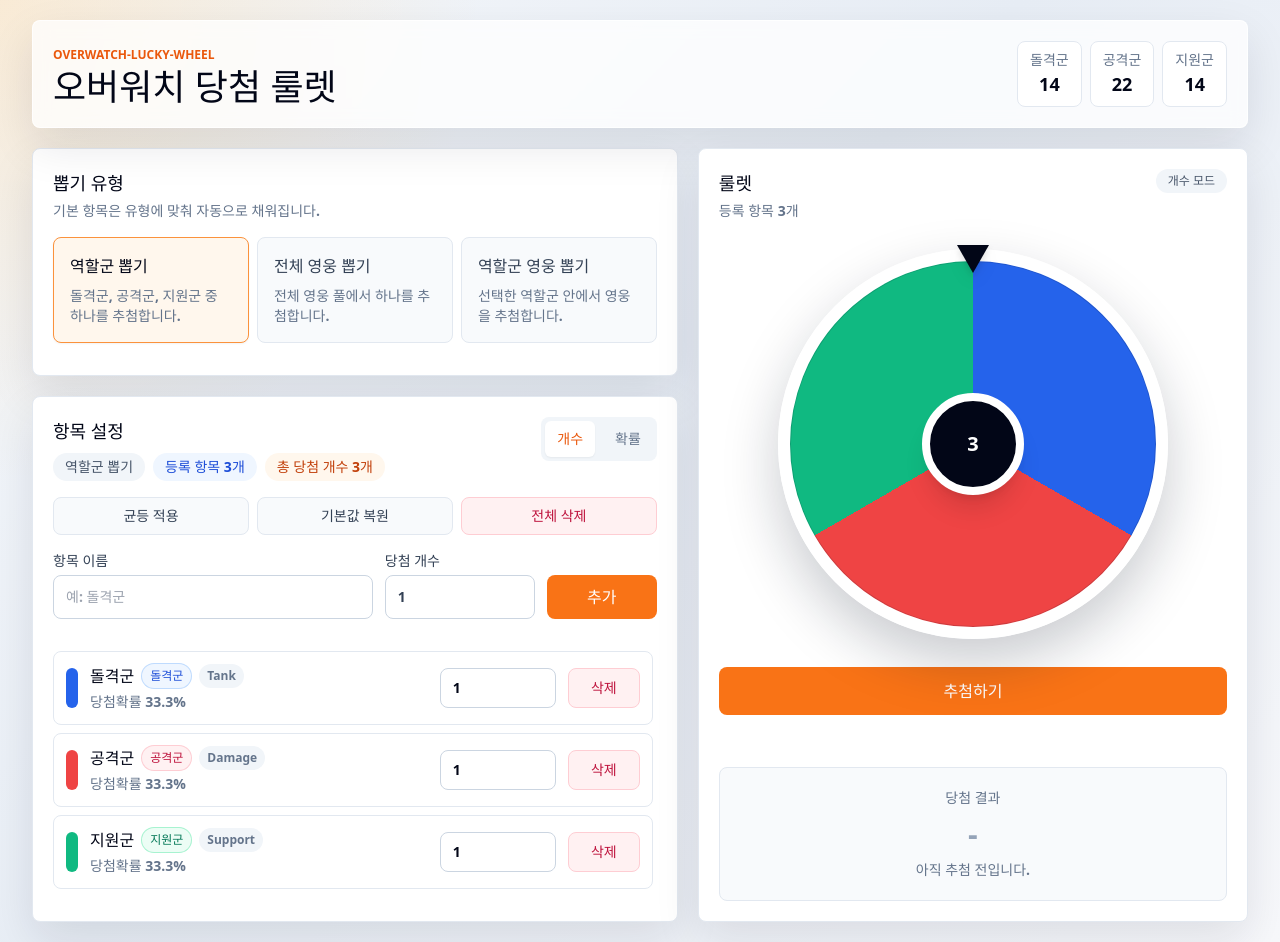
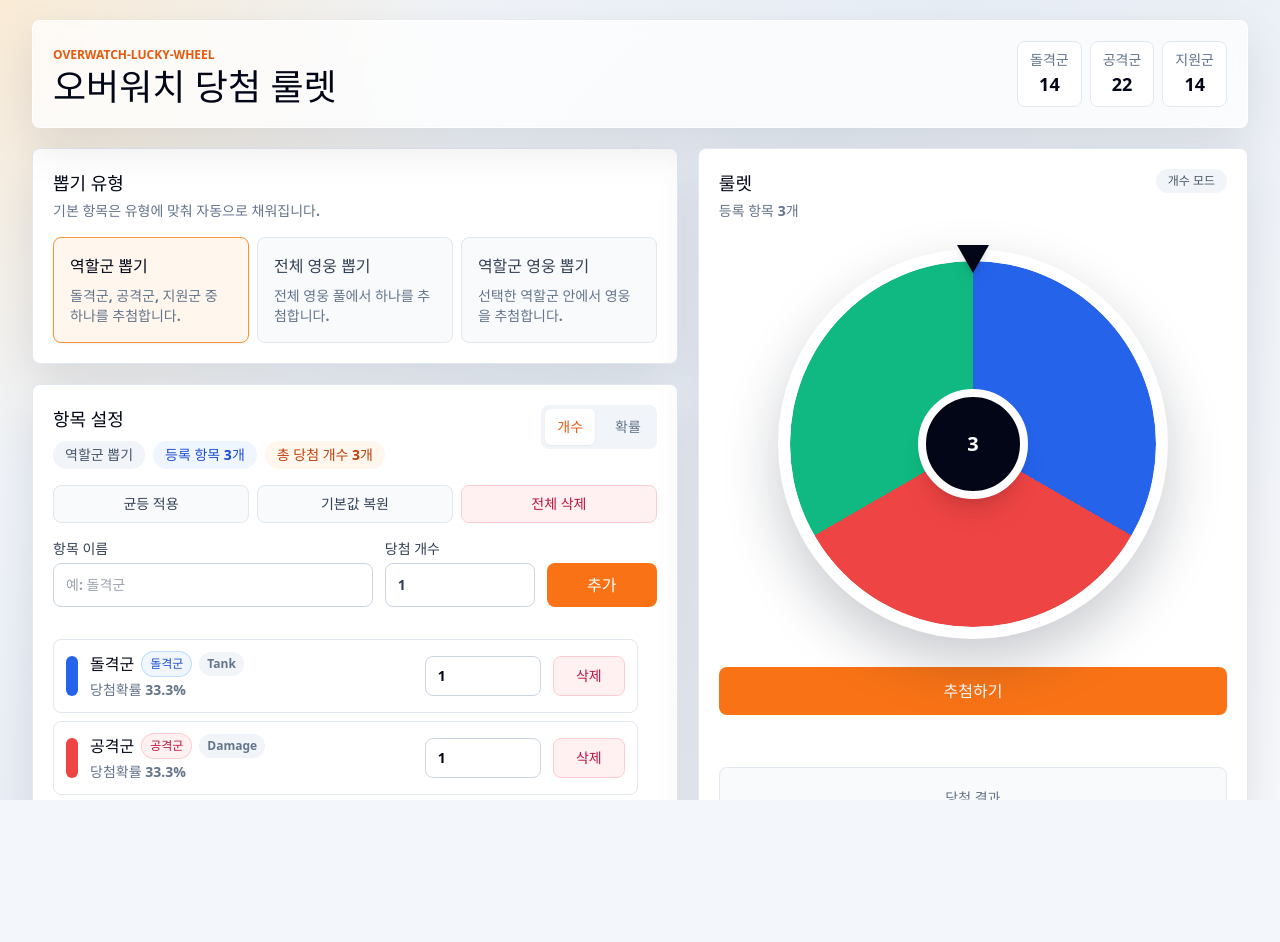
Before and after one commit to David-J-Hwang/overwatch-lucky-wheel, a React (Vite) app: page / in a window 1280 px wide. After the commit the page ends 800 px from the top, so only its background shows below. Built offline with nearby package versions, Linux system fonts and the light colour scheme.

Commit message:
Make project page place in one page's up-down width for fixed layout

```diff
--- a/src/App.jsx
+++ b/src/App.jsx
@@ -376,8 +376,8 @@
   }
 
   return (
-    <main className="min-h-screen px-4 py-5 text-slate-950 sm:px-6 lg:px-8">
-      <div className="mx-auto grid w-full max-w-7xl gap-5">
+    <main className="min-h-screen px-4 py-5 text-slate-950 sm:px-6 lg:fixed lg:inset-0 lg:h-screen lg:overflow-hidden lg:px-8">
+      <div className="mx-auto grid w-full max-w-7xl gap-5 lg:h-full lg:grid-rows-[auto_minmax(0,1fr)]">
         <header className="flex flex-col gap-4 rounded-lg border border-white/80 bg-white/75 px-5 py-5 shadow-panel backdrop-blur md:flex-row md:items-end md:justify-between">
           <div>
             <p className="text-xs font-black uppercase tracking-normal text-orange-600">overwatch-lucky-wheel</p>
@@ -395,8 +395,8 @@
           </dl>
         </header>
 
-        <section className="grid gap-5 lg:grid-cols-[minmax(0,1.08fr)_minmax(380px,0.92fr)]">
-          <div className="grid gap-5">
+        <section className="grid gap-5 lg:min-h-0 lg:grid-cols-[minmax(0,1.08fr)_minmax(380px,0.92fr)]">
+          <div className="grid gap-5 lg:min-h-0 lg:grid-rows-[auto_minmax(0,1fr)]">
             <DrawTypeSelector
               drawType={drawType}
               isSpinning={isSpinning}
@@ -573,7 +573,7 @@
   const itemListId = "registered-item-list";
 
   return (
-    <section className="rounded-lg border border-slate-200 bg-white p-4 shadow-panel sm:p-5">
+    <section className="rounded-lg border border-slate-200 bg-white p-4 shadow-panel sm:p-5 lg:flex lg:min-h-0 lg:flex-col">
       <div className="flex flex-col gap-3 sm:flex-row sm:items-start sm:justify-between">
         <div>
           <h2 className="text-lg font-black text-slate-950">항목 설정</h2>
@@ -686,7 +686,7 @@
 
       <ul
         id={itemListId}
-        className={`mt-2 max-h-[520px] gap-2 overflow-y-auto pr-1 ${isItemListOpen ? "grid" : "hidden"} sm:grid`}
+        className={`mt-2 max-h-[520px] auto-rows-max content-start gap-2 overflow-y-auto pr-1 [scrollbar-gutter:stable] lg:min-h-0 lg:max-h-none lg:flex-1 ${isItemListOpen ? "grid" : "hidden"} sm:grid`}
         aria-label="등록된 항목"
       >
         {items.length === 0 ? (
@@ -798,19 +798,19 @@
             className="absolute -top-1 z-10 h-0 w-0 border-x-[16px] border-t-[28px] border-x-transparent border-t-slate-950 drop-shadow-lg"
             aria-hidden="true"
           />
+          <div className="absolute inset-0 overflow-hidden rounded-full border-[12px] border-white bg-white shadow-[0_24px_55px_rgb(15_23_42_/_22%),inset_0_0_0_1px_rgb(15_23_42_/_16%)]">
             <div
-            className={`wheel grid h-full w-full place-items-center rounded-full border-[12px] border-white shadow-[0_24px_55px_rgb(15_23_42_/_22%),inset_0_0_0_1px_rgb(15_23_42_/_16%)] ${
-              isSpinning ? "is-spinning" : ""
-            }`}
+              className={`wheel h-full w-full rounded-full ${isSpinning ? "is-spinning" : ""}`}
               style={{
                 "--spin-duration": `${spinDuration}ms`,
                 background: wheelGradient,
                 transform: `rotate(${rotation}deg)`,
               }}
-          >
-            <div className="grid aspect-square w-[28%] place-items-center rounded-full border-[8px] border-white bg-slate-950 text-center text-white shadow-xl">
+              aria-hidden="true"
+            />
+          </div>
+          <div className="relative z-10 grid aspect-square w-[28%] place-items-center rounded-full border-[8px] border-white bg-slate-950 text-center text-white shadow-xl">
             <span className="text-xl font-black">{itemCount}</span>
-            </div>
           </div>
         </div>
       </div>
```
Lines whose indentation alone changed are shown as unchanged.
